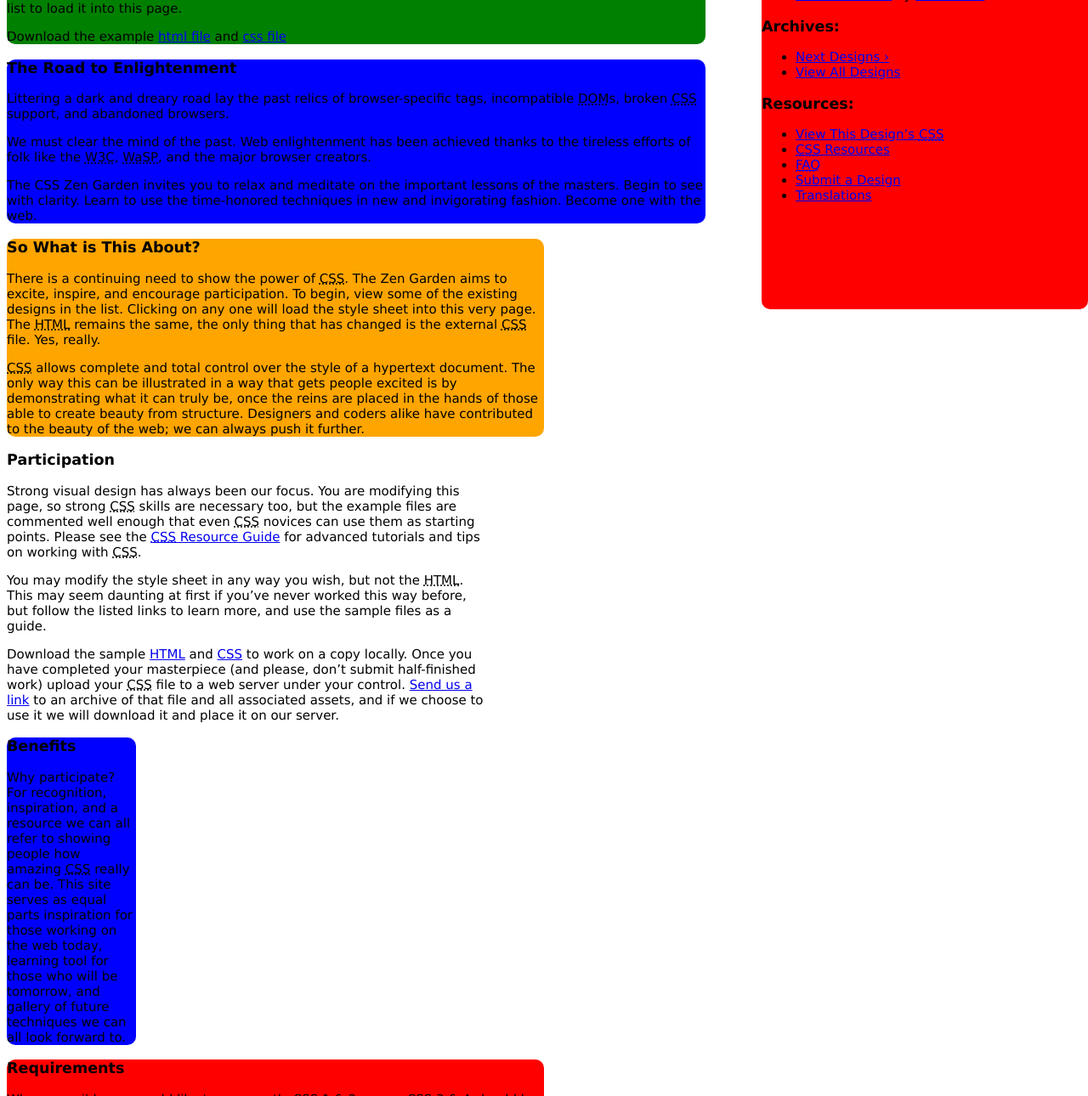
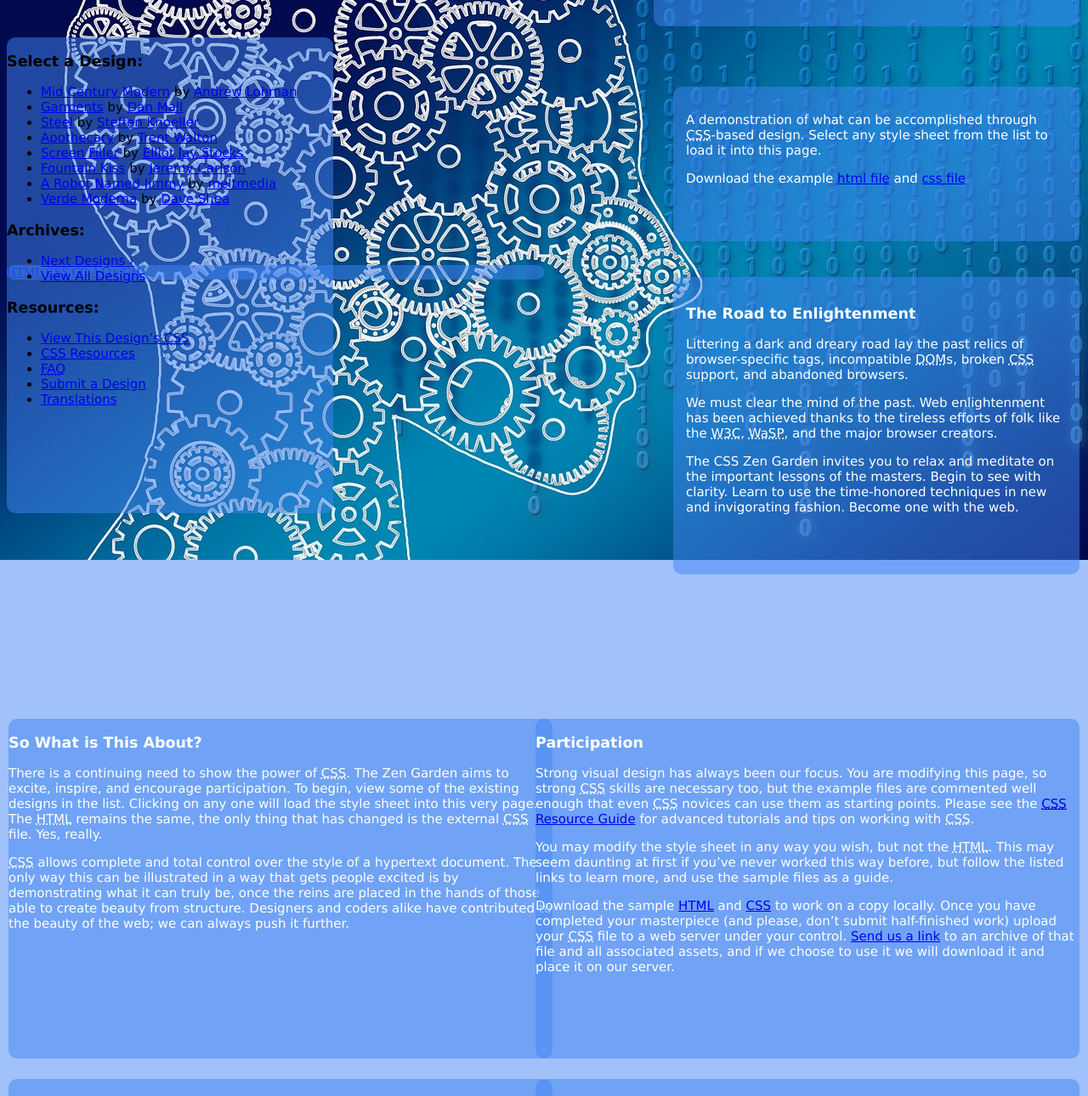
Before and after one commit to andreamaucaylli/css-garden, a plain HTML site: page index.html in a window 1280 px wide. Shown: the part 196-1486 px from the top of the page at 85% size. Drawn offline with Linux system fonts and the light colour scheme.

Commit message:
Al fin entendi postion

```diff
--- a/index.html
+++ b/index.html
@@ -17,36 +17,6 @@
 	<script src="script/html5shiv.js"></script>
 	<![endif]-->
 </head>
-
-<!--
-
-
-
-	View source is a feature, not a bug. Thanks for your curiosity and
-	interest in participating!
-
-	Here are the submission guidelines for the new and improved csszengarden.com:
-
-	- CSS3? Of course! Prefix for ALL browsers where necessary.
-	- go responsive; test your layout at multiple screen sizes.
-	- your browser testing baseline: IE9+, recent Chrome/Firefox/Safari, and iOS/Android
-	- Graceful degradation is acceptable, and in fact highly encouraged.
-	- use classes for styling. Don't use ids.
-	- web fonts are cool, just make sure you have a license to share the files. Hosted
-	  services that are applied via the CSS file (ie. Google Fonts) will work fine, but
-	  most that require custom HTML won't. TypeKit is supported, see the readme on this
-	  page for usage instructions: https://github.com/mezzoblue/csszengarden.com/
-
-	And a few tips on building your CSS file:
-
-	- use :first-child, :last-child and :nth-child to get at non-classed elements
-	- use ::before and ::after to create pseudo-elements for extra styling
-	- use multiple background images to apply as many as you need to any element
-	- use the Kellum Method for image replacement, if still needed. http://goo.gl/GXxdI
-	- don't rely on the extra divs at the bottom. Use ::before and ::after instead.
-
-
--->
 
 <body id="css-zen-garden">
 <div class="page-wrapper">
@@ -105,9 +75,7 @@
 			<a href="http://mezzoblue.com/zengarden/faq/#aaa" title="Read about the accessibility of this site" class="zen-accessibility">A11y</a>
 			<a href="https://github.com/mezzoblue/csszengarden.com" title="Fork this site on Github" class="zen-github">GH</a>
 		</footer>
-
 	</div>
-
 
 	<aside class="sidebar" role="complementary">
 		<div class="wrapper">
@@ -180,19 +148,14 @@
 			</div>
 		</div>
 	</aside>
-
-
 </div>
 
-<!--
-
-	These superfluous divs/spans were originally provided as catch-alls to add extra imagery.
-	These days we have full ::before and ::after support, favour using those instead.
-	These only remain for historical design compatibility. They might go away one day.
-
--->
-<div class="extra1" role="presentation"></div><div class="extra2" role="presentation"></div><div class="extra3" role="presentation"></div>
-<div class="extra4" role="presentation"></div><div class="extra5" role="presentation"></div><div class="extra6" role="presentation"></div>
+<div class="extra1" role="presentation"></div>
+<div class="extra2" role="presentation"></div>
+<div class="extra3" role="presentation"></div>
+<div class="extra4" role="presentation"></div>
+<div class="extra5" role="presentation"></div>
+<div class="extra6" role="presentation"></div>
 
 </body>
 </html>
--- a/style.css
+++ b/style.css
@@ -1,106 +1,143 @@
-body {
-	background-position: center;
-	background-repeat: no-repeat ;
-	background-color: white;
+#css-zen-garden {
+	background-image: url(img/mechanics.jpg);
+	background-repeat: no-repeat;
+	background-position: fixed;
+	background-color: rgba(66, 133, 244, 0.5);
 	font-family: Verdana, Georgia,;
 	font-size: 15px;
 	color: white;
 }
 
+.intro{
+	width: 500px;
+	height: 500px;
+}
+
 header{
+	position: absolute;
+	right: 0;
 	text-align: justify;
 	font-size: 25px;
 	border-radius: 10px;
-	color: black;
 	font-family: Arial;
 	z-index: 1;
-	width: 40%;
-	margin-top: 10px;
-	margin-bottom: 10px;
-	height: 60%;
-	background-color: white;
+	margin: 10px 10px 10px 10px;
+	padding: 15px;
+	background-color: rgba(66, 133, 244, 0.5);
 
 }
 
 .summary{
+	position: absolute;
+	right: 0%;
+	top: 36%;
+	width: 35%;
+	height: 19%;
+	margin: 10px 10px 10px 10px;
+	padding: 15px;
 	border-radius: 10px;
 	clear: right;
-	color: black;
 	font-family: Verdana;
-	width: 65%;
-	height: 50%;
-	background-color: green;
+	background-color: rgba(66, 133, 244, 0.5);
 }
 
 .preamble{
+	position: absolute;
+	right: 0%;
+	top: 64%;
+	width: 35%;
+	height: 40%;
+	margin: 10px 10px 10px 10px;
+	padding: 15px;
 	border-radius: 10px;
 	clear: right;
-	color: black;
 	font-family: Verdana;
-	width: 65%;
-	height: 60%;
-	background-color: blue;
+	background-color: rgba(66, 133, 244, 0.5);
 }
 
 .main .supporting{
-
-
+	width: 500px;
+	height: 5000px;
 }
 
 .explanation{
+	position: absolute;
+	left: 0%;
+	top: 129%;
+	width: 30%;
+	height: 50%;
+	margin: 10px 10px 10px 10px;
 	border-radius: 10px;
-	color: black;
 	font-family: Verdana;
 	width: 50%;
 	height: 50%;
-	background-color: orange;
+	background-color: rgba(66, 133, 244, 0.5);
 }
 
 .participation{
+	position: absolute;
+	right: 0%;
+	top: 129%;
+	width: 30%;
+	height: 50%;
+	margin: 10px 10px 10px 10px;
 	border-radius: 10px;
-	color: black;
+	border-radius: 10px;
 	font-family: Verdana;
-	width: 45%;
+	width: 50%;
 	height: 50%;
-	background-color: white;
+	background-color: rgba(66, 133, 244, 0.5);
 }
 
 .benefits{
+	position: absolute;
+	left: 0%;
+	top: 182%;
+	width: 30%;
+	height: 40%;
+	margin: 10px 10px 10px 10px;
 	border-radius: 10px;
-	color: black;
+	border-radius: 10px;
 	font-family: Verdana;
-	width: 12%;
+	width: 50%;
 	height: 50%;
-	background-color: blue;
+	background-color: rgba(66, 133, 244, 0.5);
 }
 
 .requirements{
+	position: absolute;
+	right: 0%;
+	top: 182%;
+	width: 30%;
+	height: 120%;
+	margin: 10px 10px 10px 10px;
 	border-radius: 10px;
-	color: black;
+	border-radius: 10px;
 	font-family: Verdana;
 	width: 50%;
 	height: 50%;
-	background-color: red;
+	background-color: rgba(66, 133, 244, 0.5);
 }
 
 footer{
 	border-radius: 10px;
 	color: black;
+	position: relative;
+	bottom: 0,
 	font-family: Verdana;
 	width: 50%;
 	height: 50%;
-	background-color: orange;
+	background-color: rgba(66, 133, 244, 0.5);
 }
 
 aside{
+	position: absolute;
+	bottom: 0%;
 	text-align: justify;
 	border-radius: 10px;
 	color: black;
-	position:absolute;
-	right: 0;
-	top: 0;
 	font-family: Verdana;
 	width: 30%;
 	height: 70%;
-	background-color: red;
+	background-color: rgba(66, 133, 244, 0.5);
 }
```
